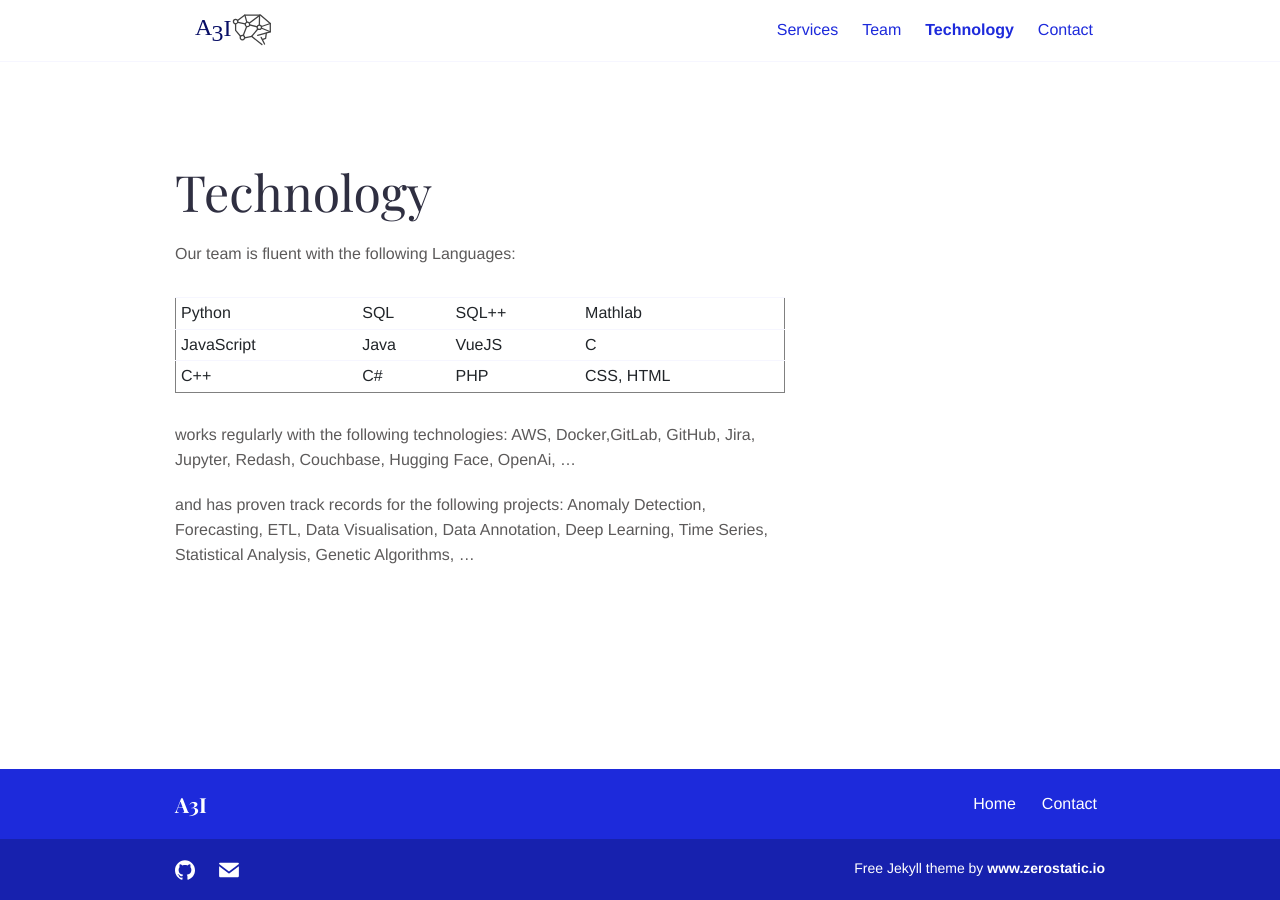
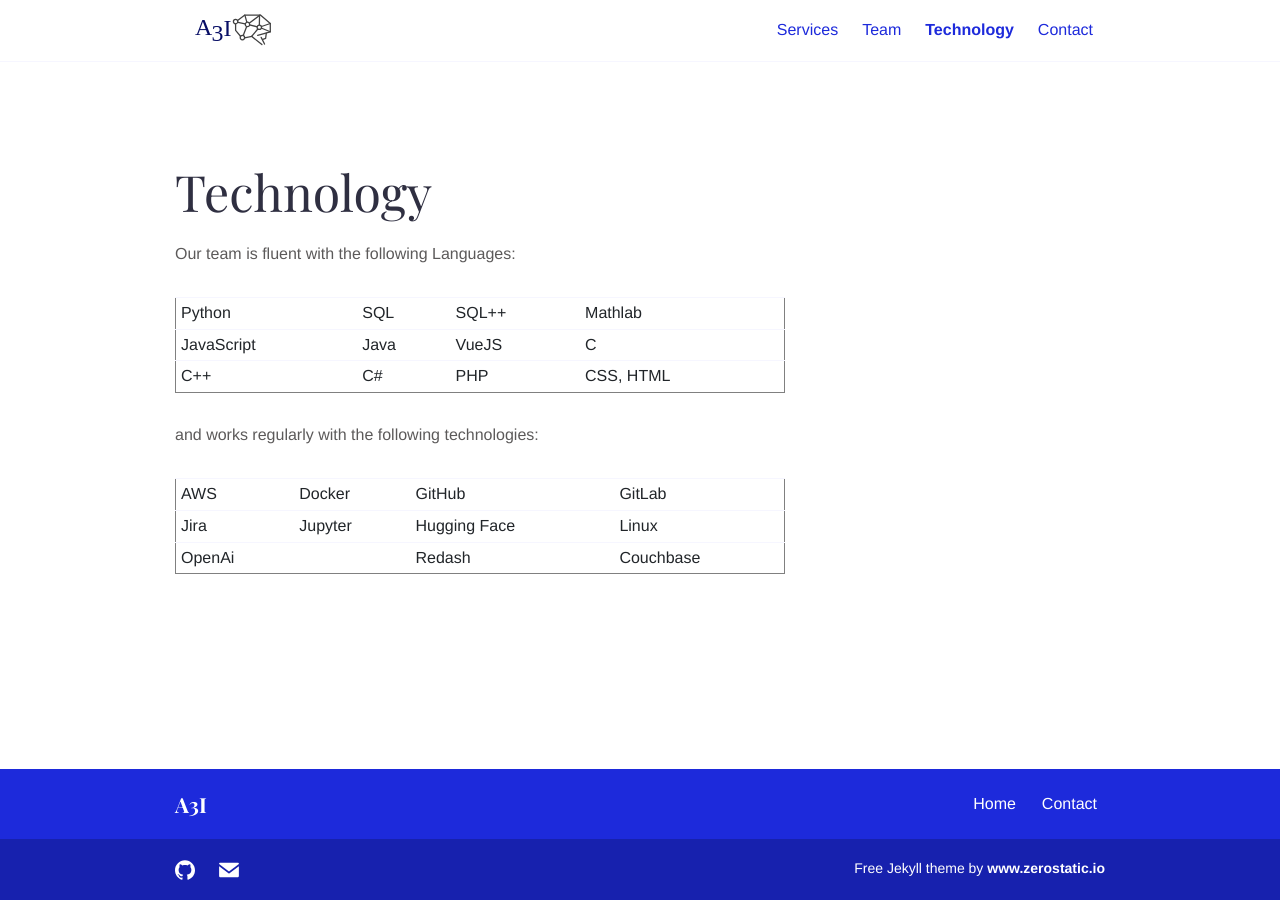
Before and after one commit to A3I-DataScience/A3I-DatScience.github.io, a Jekyll site: the page built from technology.md, in a window 1280 px wide. Built offline with Jekyll 4.4.1, drawn with Linux system fonts in a browser that asks for light colours.

Commit message:
Update technology.md

```diff
--- a/technology.md
+++ b/technology.md
@@ -6,11 +6,7 @@ permalink: "/technology/"
 bodyClass: page-about
 ---
 
-
-
-
 Our team is fluent with the following Languages:
-
 
 <table border=none>
  <tr>
@@ -33,9 +29,25 @@ Our team is fluent with the following Languages:
  </tr>
 </table>
 
+and works regularly with the following technologies:
 
-
-
-works regularly with the following technologies: AWS, Docker,GitLab, GitHub, Jira, Jupyter, Redash, Couchbase, Hugging Face, OpenAi, ...
-
-and has proven track records for the following projects: Anomaly Detection, Forecasting, ETL, Data Visualisation, Data Annotation, Deep Learning, Time Series, Statistical Analysis, Genetic Algorithms, ...
+<table border=none>
+ <tr>
+    <td>AWS</td>
+    <td>Docker</td>
+    <td>GitHub</td>
+    <td>GitLab</td>
+ </tr>
+  <tr>
+    <td>Jira</td>
+    <td>Jupyter</td>
+    <td>Hugging Face</td>
+    <td>Linux</td>
+ </tr>
+  <tr>
+    <td>OpenAi</td>
+    <td> </td>
+    <td>Redash</td>
+    <td>Couchbase</td>
+ </tr>
+</table>
```
